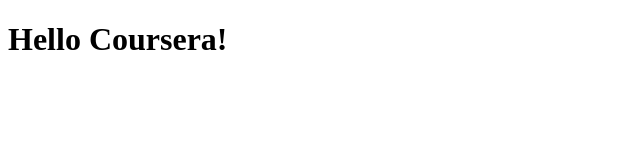
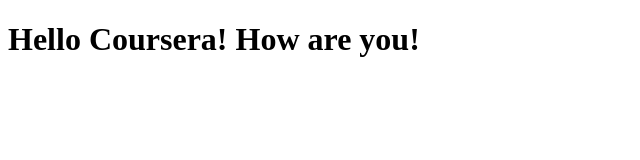
Before and after one commit to petkaml91/coursera-test, a plain HTML site: page site/index.html in a window 1280 px wide. Shown: the whole page, without its empty margins (0-640 px from the left). Drawn offline with Linux system fonts and the light colour scheme.

Commit message:
small change

```diff
--- a/site/index.html
+++ b/site/index.html
@@ -4,6 +4,6 @@
 	<title>Hello Coursera!</title>
 </head>
 <body>
-<h1> Hello Coursera!</h1>
+<h1> Hello Coursera! How are you!</h1>
 </body>
 </html>
```
